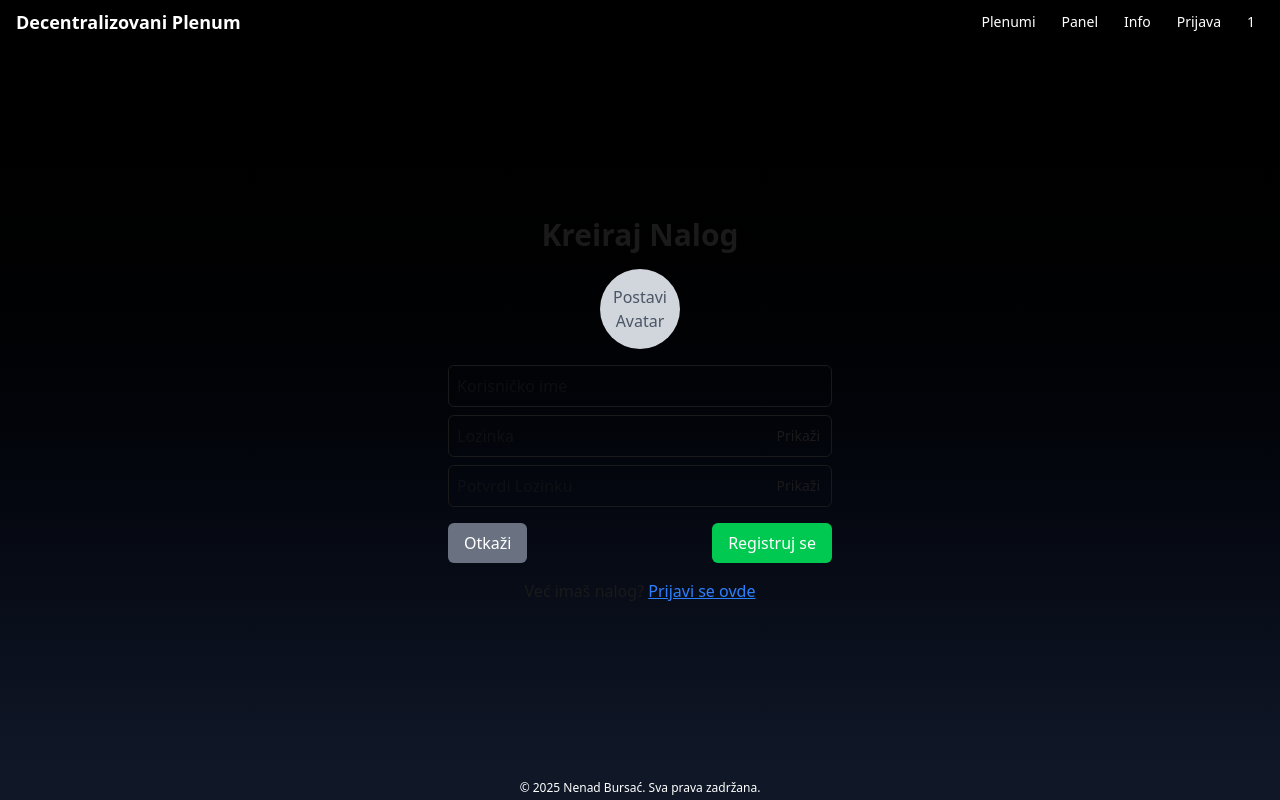
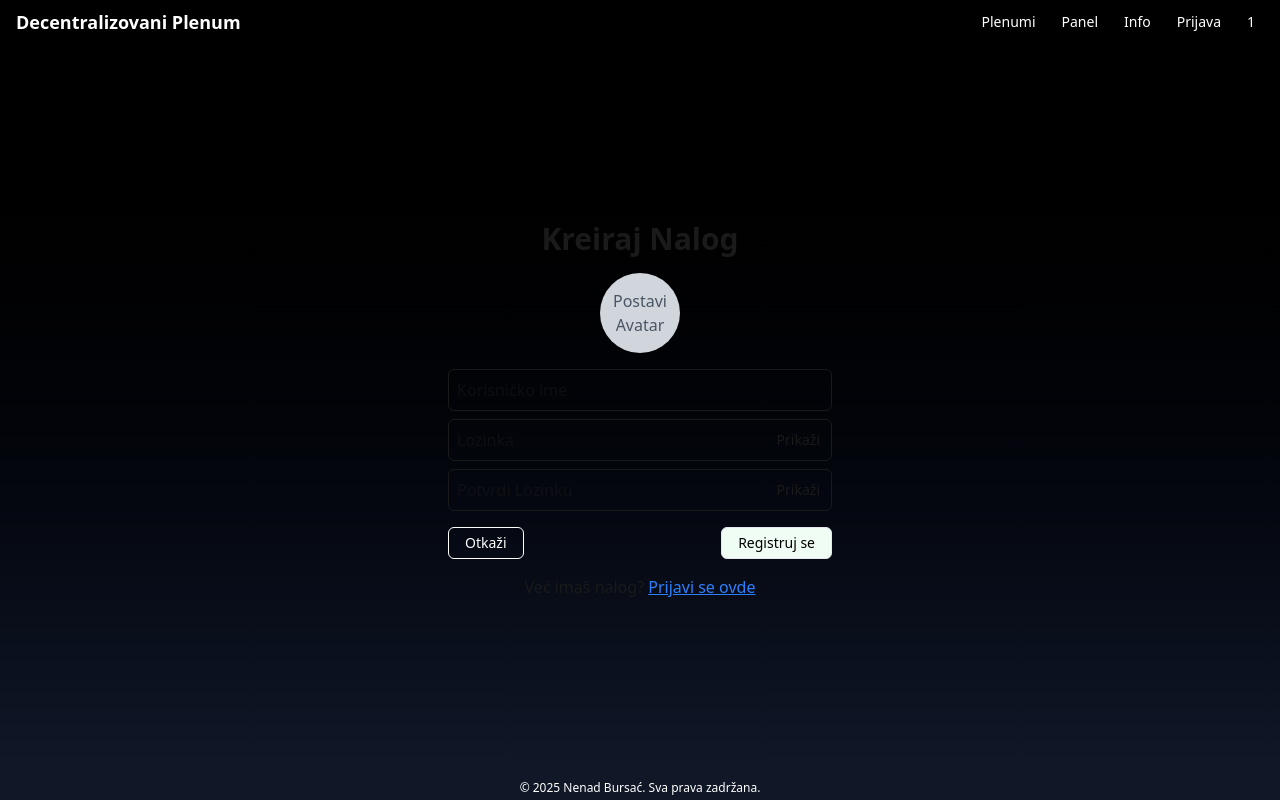
Before and after one commit to nbursa/AgoraNet, a Next.js app in the folder client/: page /1/register in a window 1280 px wide. Built offline with nearby package versions, Linux system fonts and the light colour scheme; no server answers.

Commit message:
feat: refactor login buttons

```diff
--- a/client/src/app/[locale]/login/page.tsx
+++ b/client/src/app/[locale]/login/page.tsx
@@ -5,6 +5,7 @@ import { login } from "@/lib/api";
 import { useRouter } from "next/navigation";
 import Link from "next/link";
 import { useLocale, useTranslations } from "next-intl";
+import { Button } from "@/components/Button";
 
 export default function LoginPage() {
   const [username, setUsername] = useState("");
@@ -65,18 +66,10 @@ export default function LoginPage() {
           {error && <p className="text-red-500 mt-2">{error}</p>}
 
           <div className="flex justify-between mt-4">
-            <button
-              onClick={() => router.push(`/${locale}`)}
-              className="bg-gray-500 text-white px-4 py-2 rounded-md"
-            >
+            <Button onClick={() => router.push(`/${locale}`)} variant="outline">
               {t("cancel")}
-            </button>
-            <button
-              onClick={handleLogin}
-              className="bg-blue-500 text-white px-4 py-2 rounded-md"
-            >
-              {t("loginBtn")}
-            </button>
+            </Button>
+            <Button onClick={handleLogin}>{t("loginBtn")}</Button>
           </div>
 
           <p className="text-center mt-4">
--- a/client/src/app/[locale]/register/page.tsx
+++ b/client/src/app/[locale]/register/page.tsx
@@ -6,6 +6,7 @@ import Link from "next/link";
 import Image from "next/image";
 import { register } from "@/lib/api";
 import { useLocale, useTranslations } from "next-intl";
+import { Button } from "@/components/Button";
 
 export default function RegisterPage() {
   const [username, setUsername] = useState("");
@@ -133,18 +134,12 @@ export default function RegisterPage() {
 
           {/* Buttons */}
           <div className="flex justify-between mt-4">
-            <button
-              onClick={() => router.push(`/${locale}`)}
-              className="bg-gray-500 text-white px-4 py-2 rounded-md"
-            >
+            <Button onClick={() => router.push(`/${locale}`)} variant="outline">
               {t("cancel")}
-            </button>
-            <button
-              onClick={handleRegister}
-              className="bg-green-500 text-white px-4 py-2 rounded-md"
-            >
+            </Button>
+            <Button onClick={handleRegister} className="bg-green-50">
               {t("registerBtn")}
-            </button>
+            </Button>
           </div>
 
           <p className="text-center mt-4">
```
